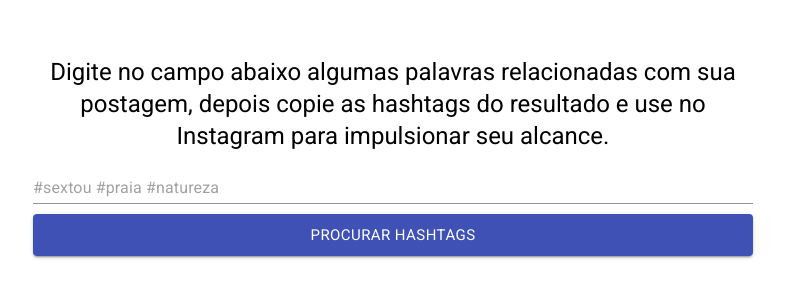
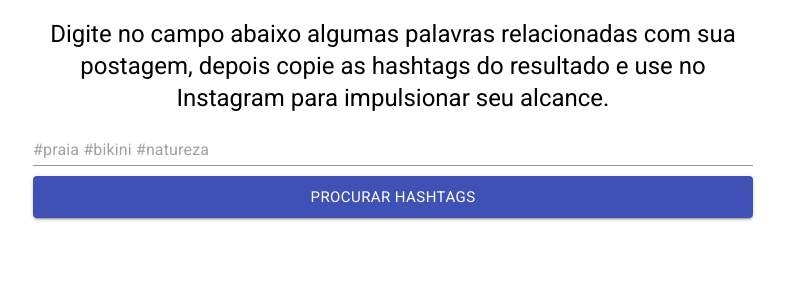
Before and after one commit to laforetmoreno/site, a Gatsby site: page / in a window 1280 px wide. Shown: the whole page, without its empty margins (247-1032 px from the left). Built offline with nearby package versions, Linux system fonts and the light colour scheme; Gatsby itself is replaced by a stand-in of ours.

```diff
--- a/src/pages/index.js
+++ b/src/pages/index.js
@@ -14,7 +14,7 @@
 import 'fontsource-roboto';
 
 const pageStyles = {
-  padding: '48px 96px',
+  padding: 10,
 };
 
 const tagStyles = {
@@ -153,7 +153,7 @@
             fullWidth
             label="Procurar hashtags"
             variant="filled"
-            placeholder="#sextou #praia #natureza"
+            placeholder="#praia #bikini #natureza"
             onChange={handleOnInputChange}
           />
           <Button
```
